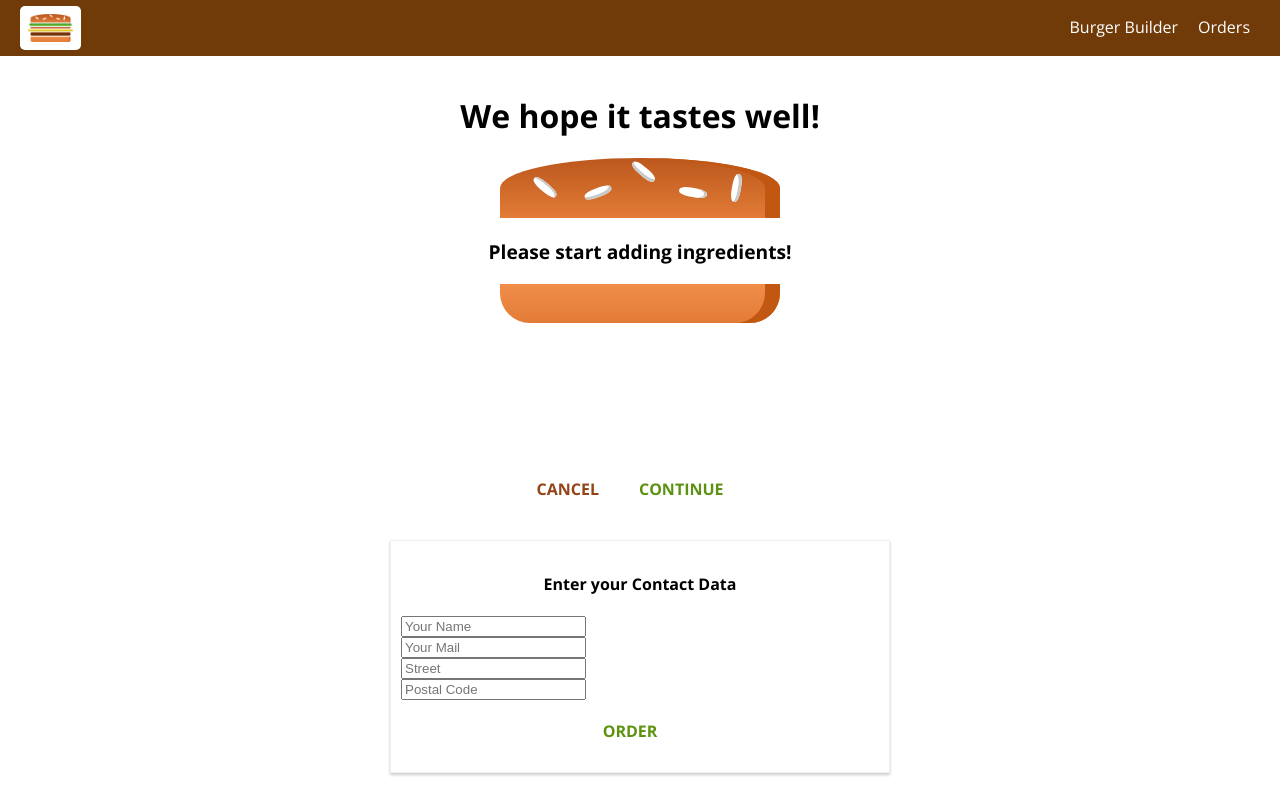
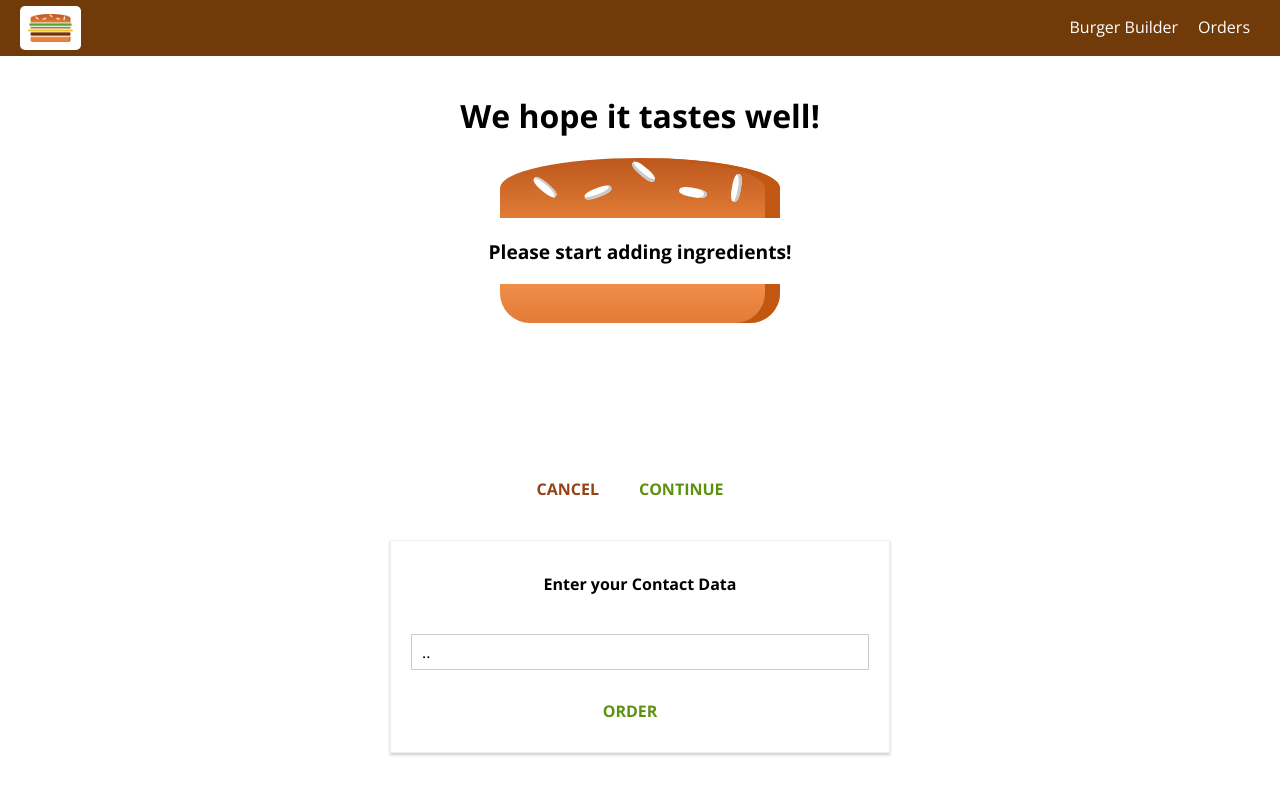
Before and after one commit to Achiraisuru/React-Burger, a React app: page /checkout in a window 1280 px wide. Both pictures are taken after a click on the button "CONTINUE". Built offline with nearby package versions, Linux system fonts and the light colour scheme.

Commit message:
dynamic form data

```diff
--- /dev/null
+++ b/src/components/UI/Input/Input.js
@@ -0,0 +1,31 @@
+import React from 'react';
+import classes from './input.css';
+
+
+const input = (props) => {
+
+    let inputElement = null;
+
+    switch(props.elementType){
+        case('input'):
+        inputElement = <input className={classes.InputElement} {...props.elementConfig} value={props.value}/>
+        break;
+        case('textarea'):
+        inputElement = <textarea className={classes.InputElement} {...props.elementConfig} value={props.value}/>
+        break;
+        default:
+            inputElement = <input className={classes.InputElement} {...props.elementConfig} value={props.value}/>
+    }
+
+    return(
+        <div className={classes.Input}>
+        <label className={classes.Label}>{props.label}</label>
+        {inputElement}
+    </div>
+
+    );
+
+}
+
+
+export default input;
--- /dev/null
+++ b/src/components/UI/Input/input.css
@@ -0,0 +1,27 @@
+.Input{
+    width: 100%;
+    padding: 10px;
+    box-sizing: border-box;
+}
+
+.Label{
+    font-weight: bold;
+    display: block;
+    margin-bottom: 8px;
+}
+
+.InputElement{
+    outline: none;
+    border: 1px solid #ccc;
+    background-color: white;
+    font: inherit;
+    padding: 6px 10px;
+    display: block;
+    width: 100%;
+    box-sizing: border-box;
+}
+
+.InputElement:focus{
+    outline: none;
+    background-color: #ccc;
+}
--- a/src/containers/Checkout/ContactData/ContactData.js
+++ b/src/containers/Checkout/ContactData/ContactData.js
@@ -4,15 +4,64 @@
 import Spinner from '../../../components/UI/Spinner/Spinner';
 import classes from './ContactData.css';
 import axios from '../../../axios-orders';
+import Input from '../../../components/UI/Input/Input';
 
 class ContactData extends Component {
     state = {
-        name: '',
-        email: '',
-        address: {
-            street: '',
-            postalCode: ''
-        },
+       orderForm:{
+
+            name: {
+                elementType:'input',
+                elementConfig:{
+                    type:'text',
+                    placeholder:'your Name'
+                },
+                value:''
+            },
+            street: {
+                elementType:'input',
+                elementConfig:{
+                    type:'text',
+                    placeholder:'Street'
+                },
+                value:''
+            },
+            zipCode: {
+                elementType:'input',
+                elementConfig:{
+                    type:'text',
+                    placeholder:'ZIP Code'
+                },
+                value:''
+            },
+            country: {
+                elementType:'input',
+                elementConfig:{
+                    type:'text',
+                    placeholder:'Country'
+                },
+                value:''
+            },
+            email: {
+                elementType:'input',
+                elementConfig:{
+                    type:'email',
+                    placeholder:'your Mail'
+                },
+                value:''
+            },
+            deliveryMethod: {
+                elementType:'select',
+                elementConfig:{
+                   options:[
+                       {value:'fastest',displayValue:'Fastest'},
+                       {value:'cheapest',displayValue:'Fastest'}
+                    ]
+                },
+                value:''
+            }
+
+       },
         loading: false
     }
 
@@ -22,16 +71,7 @@
         const order = {
             ingredients: this.props.ingredients,
             price: this.props.price,
-            customer: {
-                name: 'Max Schwarzmüller',
-                address: {
-                    street: 'Teststreet 1',
-                    zipCode: '41351',
-                    country: 'Germany'
-                },
-                email: 'test@test.com'
-            },
-            deliveryMethod: 'fastest'
+
         }
         axios.post( '/orders.json', order )
             .then( response => {
@@ -46,10 +86,7 @@
     render () {
         let form = (
             <form>
-                <input className={classes.inputs} type="text" name="name" placeholder="Your Name" />
-                <input className={classes.inputs} type="email" name="email" placeholder="Your Mail" />
-                <input className={classes.inputs} type="text" name="street" placeholder="Street" />
-                <input className={classes.inputs} type="text" name="postal" placeholder="Postal Code" />
+                <Input elementType="..." elementConfig="..." value=".."/>
                 <Button btnType="Success" clicked={this.orderHandler}>ORDER</Button>
             </form>
         );
```
